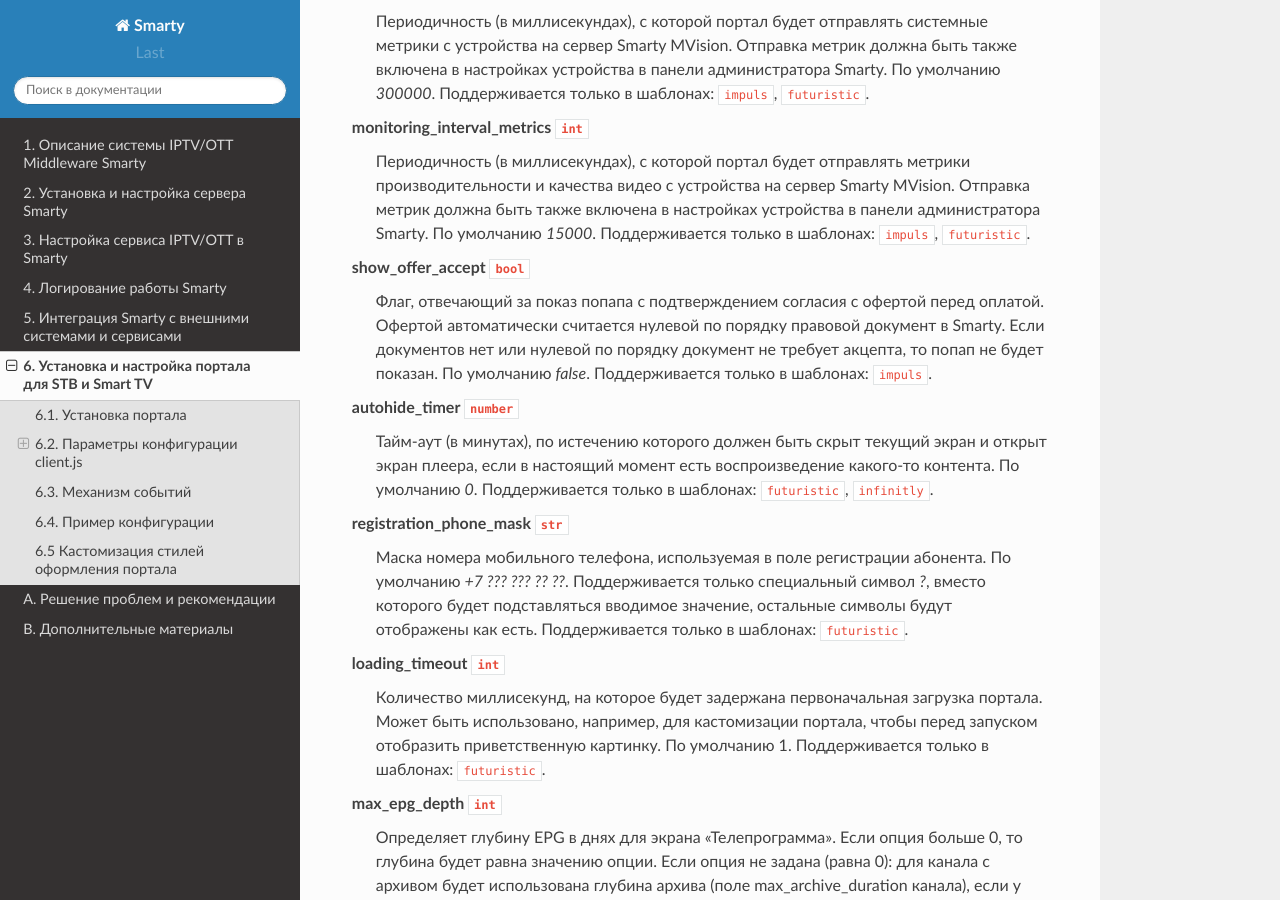
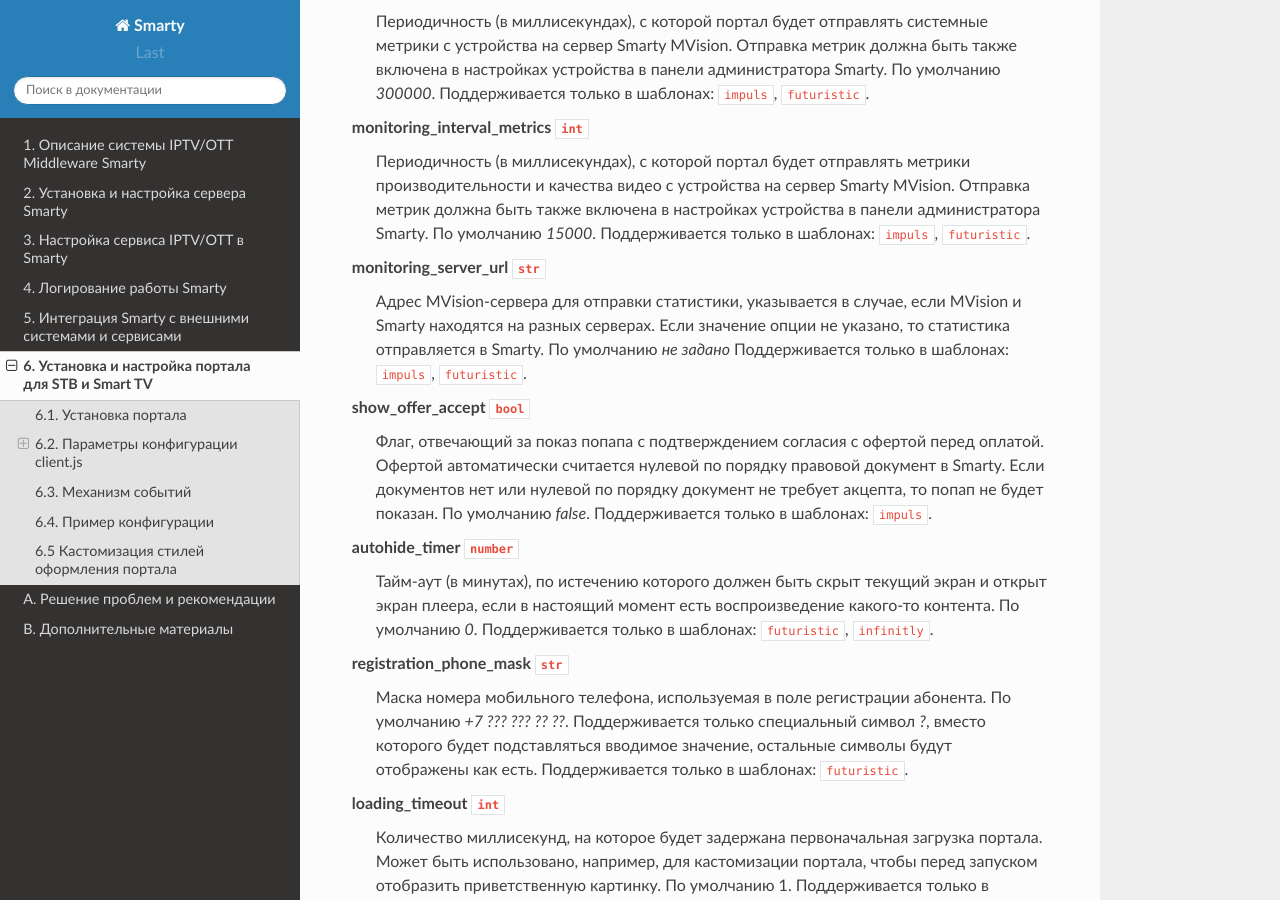
Before and after one commit to sergey-yakovlev/smarty-docs, a Sphinx documentation site: the page built from source/portal_setup.rst, in a window 1280 px wide and 900 px high, scrolled down 12742 px. Built offline with Sphinx 7.4.7 and the Read the Docs theme 2.0.0, drawn with Linux system fonts in a browser that asks for light colours.

Commit message:
Update portal_setup.rst

```diff
--- a/source/portal_setup.rst
+++ b/source/portal_setup.rst
@@ -623,6 +623,11 @@ monitoring_interval_metrics ``int``
     По умолчанию *15000*.
     Поддерживается только в шаблонах: ``impuls``, ``futuristic``.
 
+monitoring_server_url ``str``
+    Адрес MVision-сервера для отправки статистики, указывается в случае, если MVision и Smarty находятся на разных серверах. Если значение опции не указано, то статистика отправляется в Smarty.
+    По умолчанию *не задано*
+    Поддерживается только в шаблонах: ``impuls``, ``futuristic``.
+
 show_offer_accept ``bool``
     Флаг, отвечающий за показ попапа с подтверждением согласия с офертой перед оплатой. Офертой автоматически считается
     нулевой по порядку правовой документ в Smarty. Если документов нет или нулевой по порядку документ не требует акцепта,
```
